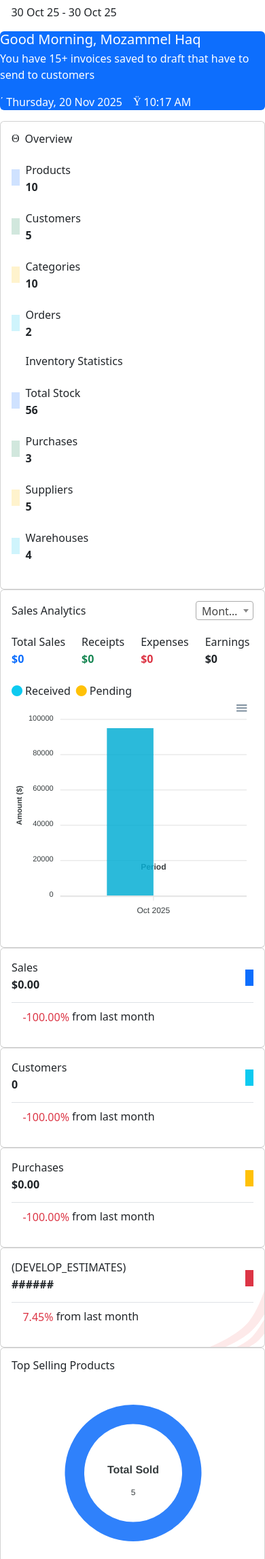
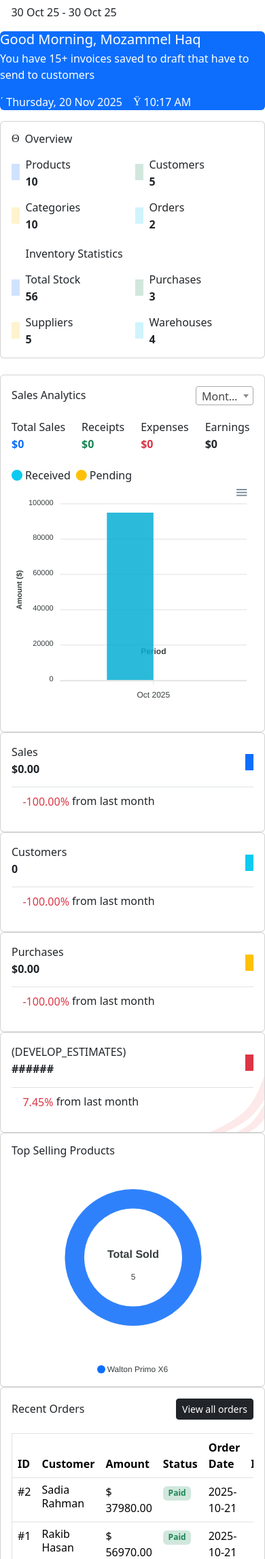
Before and after one commit to Mozammel-Haq/SkyTech_Ecommerce, a PHP site: page /elctro_Ecom_project/home in a window 390 px wide; the page is wider, and only the part inside the window is pictured. Shown: the part 3436-5729 px from the top of that part at 68% size. Run offline with PHP 8.4, Linux system fonts and the light colour scheme; a user stored in the database is signed in; data comes from the database, SQL or seed files in the repository; data that the repository does not hold is empty; some libraries are stand-ins or nearby versions; some web fonts are replaced.

Commit message:
betterResponsive Dash

```diff
--- a/views/pages/dashboard/home/index.php
+++ b/views/pages/dashboard/home/index.php
@@ -116,15 +116,20 @@
         </div>
     </div>
 
-    <div class="row">
-        <div class="col-md-4 d-flex">
+    <div class="row gy-4 gx-3">
+        <!-- Overview & Inventory Statistics -->
+        <div class="col-12 col-lg-5 col-xl-4 d-flex">
             <div class="card flex-fill">
                 <div class="card-body">
-                    <div class="mb-4">
-                        <h6 class="d-flex align-items-center mb-1"><i class="isax isax-category5 text-default me-2"></i>Overview</h6>
+                    <!-- Overview -->
+                    <div class="mb-3">
+                        <h6 class="d-flex align-items-center mb-1">
+                            <i class="isax isax-category5 text-default me-2"></i>Overview
+                        </h6>
                     </div>
-                    <div class="row g-4 mb-4">
-                        <div class="col-xl-6">
+
+                    <div class="row gy-3 gx-2">
+                        <div class="col-6 col-sm-6 col-lg-6">
                             <div class="d-flex align-items-center">
                                 <span class="avatar avatar-44 avatar-rounded bg-primary-subtle text-primary flex-shrink-0 me-2">
                                     <i class="isax isax-document-text-1 fs-20"></i>
@@ -137,97 +142,117 @@
                                 </div>
                             </div>
                         </div>
-                        <div class="col-xl-6">
+                        <div class="col-6 col-sm-6 col-lg-6">
                             <div class="d-flex align-items-center me-2">
                                 <span class="avatar avatar-44 avatar-rounded bg-success-subtle text-success-emphasis flex-shrink-0 me-2">
                                     <i class="isax isax-profile-2user fs-20"></i>
                                 </span>
                                 <div>
                                     <p class="mb-1 text-truncate">Customers</p>
-                                    <h6 class="fs-16 fw-semibold mb-0 text-truncate"><?= Customer::countTotalCustomer()->customers ?></h6>
+                                    <h6 class="fs-16 fw-semibold mb-0 text-truncate">
+                                        <?= Customer::countTotalCustomer()->customers ?>
+                                    </h6>
                                 </div>
                             </div>
                         </div>
-                        <div class="col-xl-6">
+                        <div class="col-6 col-sm-6 col-lg-6">
                             <div class="d-flex align-items-center">
                                 <span class="avatar avatar-44 avatar-rounded bg-warning-subtle text-warning-emphasis flex-shrink-0 me-2">
                                     <i class="isax isax-dcube fs-20"></i>
                                 </span>
                                 <div>
                                     <p class="mb-1 text-truncate">Categories</p>
-                                    <h6 class="fs-16 fw-semibold mb-0 text-truncate"><?= Category::countTotalCategory()->categories ?></h6>
+                                    <h6 class="fs-16 fw-semibold mb-0 text-truncate">
+                                        <?= Category::countTotalCategory()->categories ?>
+                                    </h6>
                                 </div>
                             </div>
                         </div>
-                        <div class="col-xl-6">
+                        <div class="col-6 col-sm-6 col-lg-6">
                             <div class="d-flex align-items-center me-2">
                                 <span class="avatar avatar-44 avatar-rounded bg-info-subtle text-info-emphasis flex-shrink-0 me-2">
                                     <i class="isax isax-document-text fs-20"></i>
                                 </span>
                                 <div>
                                     <p class="mb-1 text-truncate">Orders</p>
-                                    <h6 class="fs-16 fw-semibold mb-0 text-truncate"><?= Order::countTotalOrders()->orders ?></h6>
+                                    <h6 class="fs-16 fw-semibold mb-0 text-truncate">
+                                        <?= Order::countTotalOrders()->orders ?>
+                                    </h6>
                                 </div>
                             </div>
                         </div>
                     </div>
-                    <div class="mb-4">
-                        <h6 class="d-flex align-items-center mb-1"><i class="isax isax-chart-success5 text-default me-2"></i>Inventory Statistics</h6>
+
+                    <!-- Inventory Statistics -->
+                    <div class="mt-4 mb-3">
+                        <h6 class="d-flex align-items-center mb-1">
+                            <i class="isax isax-chart-success5 text-default me-2"></i>Inventory Statistics
+                        </h6>
                     </div>
-                    <div class="row g-4 mb-4">
-                        <div class="col-xl-6">
+
+                    <div class="row gy-3 gx-2">
+                        <div class="col-6 col-sm-6 col-lg-6">
                             <div class="d-flex align-items-center">
                                 <span class="avatar avatar-44 avatar-rounded bg-primary-subtle text-primary flex-shrink-0 me-2">
                                     <i class="isax isax-document fs-20"></i>
                                 </span>
                                 <div>
                                     <p class="mb-1 text-truncate">Total Stock</p>
-                                    <h6 class="fs-16 fw-semibold mb-0"><?= Inventory::calculateTotalStock()->total_stock ?></h6>
+                                    <h6 class="fs-16 fw-semibold mb-0">
+                                        <?= Inventory::calculateTotalStock()->total_stock ?>
+                                    </h6>
                                 </div>
                             </div>
                         </div>
-                        <div class="col-xl-6">
+                        <div class="col-6 col-sm-6 col-lg-6">
                             <div class="d-flex align-items-center me-2">
                                 <span class="avatar avatar-44 avatar-rounded bg-success-subtle text-success-emphasis flex-shrink-0 me-2">
                                     <i class="isax isax-programming-arrow fs-20"></i>
                                 </span>
                                 <div>
                                     <p class="mb-1 text-truncate">Purchases</p>
-                                    <h6 class="fs-16 fw-semibold mb-0 text-truncate"><?= Purchase::countTotalPurchase()->total_purchase ?></h6>
+                                    <h6 class="fs-16 fw-semibold mb-0 text-truncate">
+                                        <?= Purchase::countTotalPurchase()->total_purchase ?>
+                                    </h6>
                                 </div>
                             </div>
                         </div>
-                        <div class="col-xl-6">
+                        <div class="col-6 col-sm-6 col-lg-6">
                             <div class="d-flex align-items-center">
                                 <span class="avatar avatar-44 avatar-rounded bg-warning-subtle text-warning-emphasis flex-shrink-0 me-2">
                                     <i class="isax isax-building fs-20"></i>
                                 </span>
                                 <div>
                                     <p class="mb-1 text-truncate">Suppliers</p>
-                                    <h6 class="fs-16 fw-semibold mb-0 text-truncate"><?= Supplier::countSuppliers()->suppliers ?></h6>
+                                    <h6 class="fs-16 fw-semibold mb-0 text-truncate">
+                                        <?= Supplier::countSuppliers()->suppliers ?>
+                                    </h6>
                                 </div>
                             </div>
                         </div>
-                        <div class="col-xl-6">
+                        <div class="col-6 col-sm-6 col-lg-6">
                             <div class="d-flex align-items-center me-2">
                                 <span class="avatar avatar-44 avatar-rounded bg-info-subtle text-info-emphasis flex-shrink-0 me-2">
                                     <i class="isax isax-building-3 fs-20"></i>
                                 </span>
                                 <div>
                                     <p class="mb-1 text-truncate">Warehouses</p>
-                                    <h6 class="fs-16 fw-semibold text-truncate mb-0"><?= Warehouse::countWarehouses()->warehouses ?></h6>
+                                    <h6 class="fs-16 fw-semibold text-truncate mb-0">
+                                        <?= Warehouse::countWarehouses()->warehouses ?>
+                                    </h6>
                                 </div>
                             </div>
                         </div>
                     </div>
-                </div> <!-- end card body -->
-            </div> <!-- end card -->
-        </div> <!-- end col -->
+                </div>
+            </div>
+        </div>
 
-        <div class="col-xl-8 d-flex">
+        <!-- Sales Analytics -->
+        <div class="col-12 col-lg-7 col-xl-8 d-flex">
             <div class="card flex-fill">
                 <div class="card-body pb-0">
-                    <div class="mb-3 d-flex align-items-center justify-content-between">
+                    <div class="mb-3 d-flex align-items-center justify-content-between flex-wrap gap-2">
                         <h6 class="mb-1">Sales Analytics</h6>
                         <div class="select-sm mb-1">
                             <select class="select" id="period_selector">
@@ -237,8 +262,8 @@
                             </select>
                         </div>
                     </div>
+
                     <div class="d-flex align-items-center justify-content-between flex-wrap gap-3">
-                        <div>
                         <div class="d-flex align-items-center flex-wrap gap-4">
                             <div>
                                 <p class="fs-13 mb-1">Total Sales</p>
@@ -271,19 +296,22 @@
                             </div>
                         </div>
 
-                        </div>
                         <div class="d-flex align-items-center gap-2">
-                            <p class="fs-13 text-dark d-flex align-items-center mb-0"><i class="fa-solid fa-circle text-info fs-12 me-1"></i>Received </p>
-                            <p class="fs-13 text-dark d-flex align-items-center mb-0"><i class="fa-solid fa-circle text-warning fs-12 me-1"></i>Pending</p>
+                            <p class="fs-13 text-dark d-flex align-items-center mb-0">
+                                <i class="fa-solid fa-circle text-info fs-12 me-1"></i>Received
+                            </p>
+                            <p class="fs-13 text-dark d-flex align-items-center mb-0">
+                                <i class="fa-solid fa-circle text-warning fs-12 me-1"></i>Pending
+                            </p>
                         </div>
                     </div>
+
                     <div id="sales_analytic"></div>
-                </div><!-- end card body -->
-            </div><!-- end card -->
+                </div>
+            </div>
+        </div>
     </div>
 
-
-    </div>
     <div class="row">
 
         <!-- Start Amount -->
```
Lines whose indentation alone changed are shown as unchanged.
